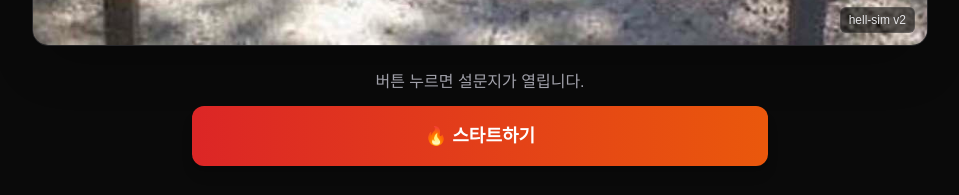
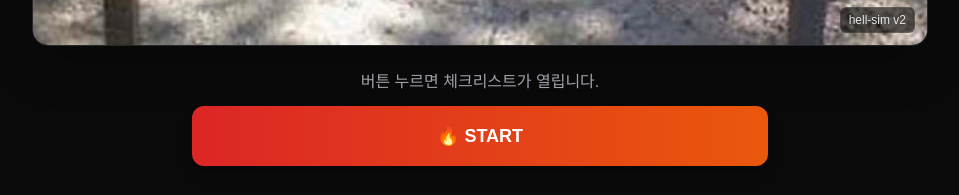
Before and after one commit to jay-lay-down/startup_webpage, a Next.js app: page / in a window 1280 px wide. Shown: the part 1111-1306 px from the top of the page, without its empty margins (160-1119 px from the left). Built offline with nearby package versions, Linux system fonts and the light colour scheme; a web font is replaced by a local one.

Commit message:
Update page.tsx

```diff
--- a/app/page.tsx
+++ b/app/page.tsx
@@ -135,8 +135,8 @@ const translations = {
   ko: {
     title: "☠️ 스타트업 지옥 시뮬레이터",
     subtitle: "안녕하세요. 쓰레기를 버려주세요.",
-    startBtn: "🔥 스타트하기",
-    startSub: "버튼 누르면 설문지가 열립니다.",
+    startBtn: "🔥 START",
+    startSub: "버튼 누르면 체크리스트가 열립니다.",
     analyzing: "💀 쓰레기통으로 아이디어를 버리는 중...",
     homeHint: "양심을 버리시나요?",
 
@@ -219,7 +219,7 @@ const translations = {
     youtubeTitle: "▶️ 유튜브 추천 검색어",
     casesTitle: "🧩 유사 아이템/실패 사례(검색 결과)",
     retryBtn: "🔄 다시하기",
-    editBtn: "✍️ 설문 수정",
+    editBtn: "✍️ 설문 응답 수정",
 
     // market section
     marketSectionTitle: "🥧 시장점유율 시뮬레이션",
```
